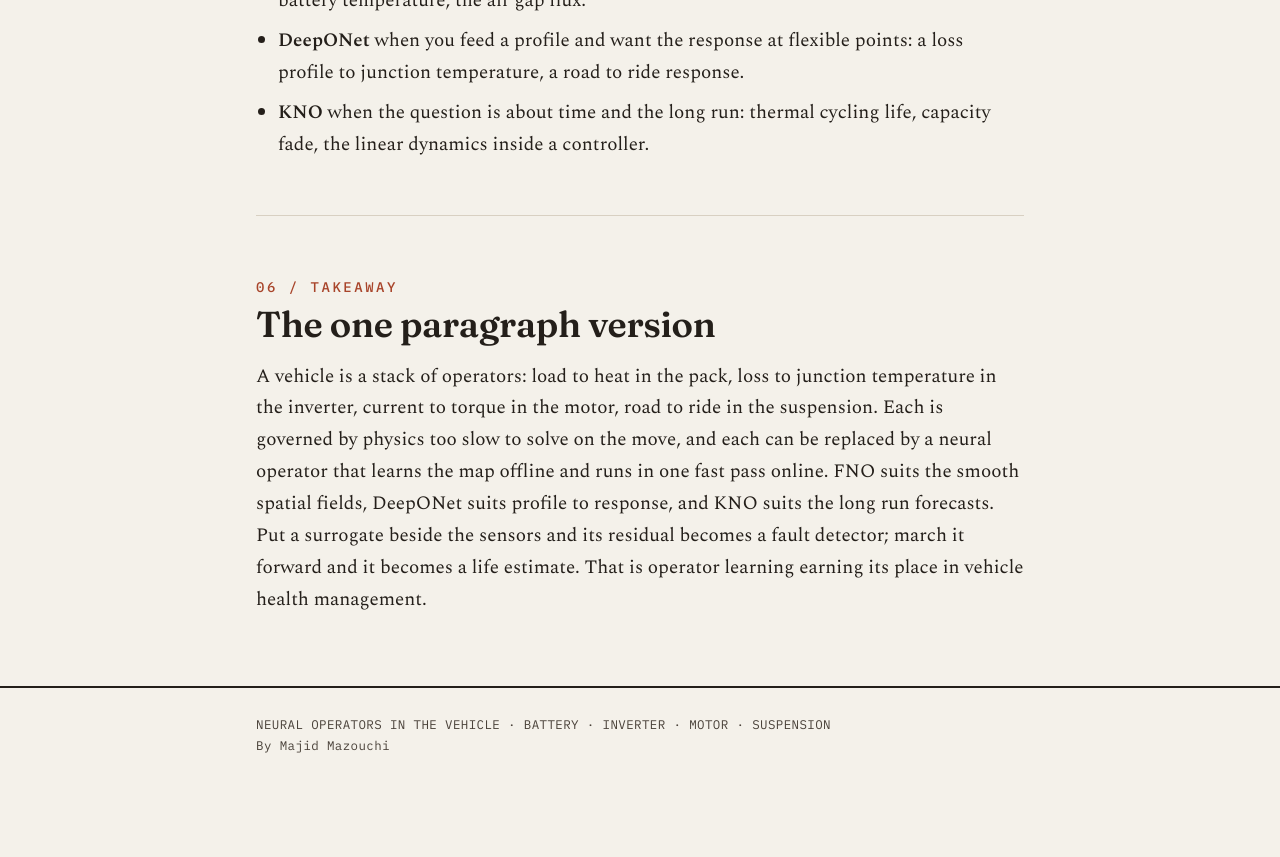
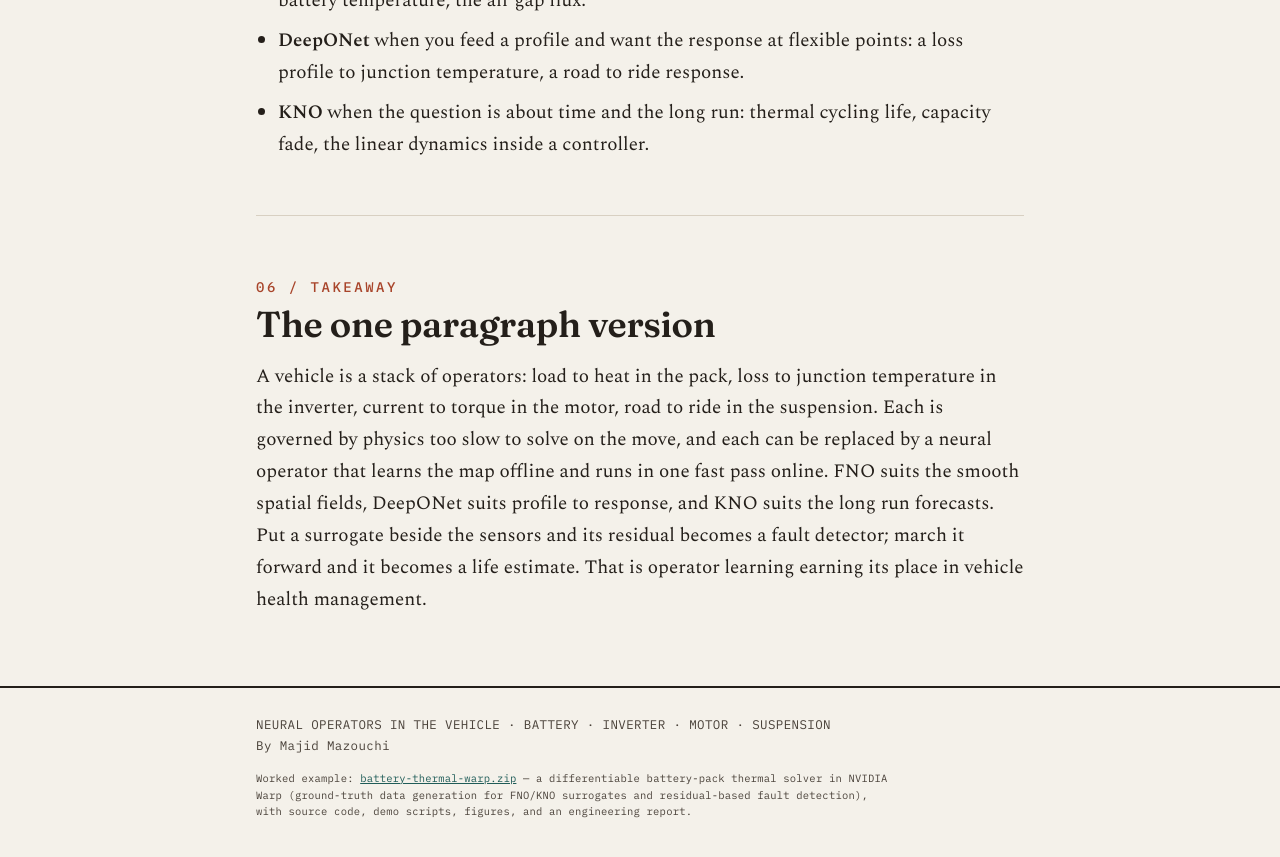
Before and after one commit to majid-mazouchi/autonomy, a Jekyll site: the page assets/posts/neural-operators-automotive.html, which Jekyll copies as it is, in a window 1280 px wide and 900 px high, scrolled down 11362 px. Shown: the top 857 px of the window. Built offline with Jekyll 4.4.1, drawn with Linux system fonts in a browser that asks for light colours; before the commit the page ends 12198 px from its top, so only the background shows below that.

Commit message:
Add battery thermal Warp example download to neural operators post

```diff
--- a/assets/posts/neural-operators-automotive.html
+++ b/assets/posts/neural-operators-automotive.html
@@ -449,7 +449,14 @@
 <footer>
   <div class="wrap">
     NEURAL OPERATORS IN THE VEHICLE &middot; BATTERY &middot; INVERTER &middot; MOTOR &middot; SUSPENSION<br>
-    By Majid Mazouchi</div>
+    By Majid Mazouchi
+    <div style="margin-top:14px;font-size:10.5px;letter-spacing:.02em;color:var(--ink-soft);max-width:640px;line-height:1.6;">
+      Worked example: <a href="battery-thermal-warp.zip" download>battery-thermal-warp.zip</a>
+      &mdash; a differentiable battery-pack thermal solver in NVIDIA Warp (ground-truth data
+      generation for FNO/KNO surrogates and residual-based fault detection), with source code,
+      demo scripts, figures, and an engineering report.
+    </div>
+  </div>
 </footer>
 
 <script>
```
Also changed, not shown: 1 other file.
